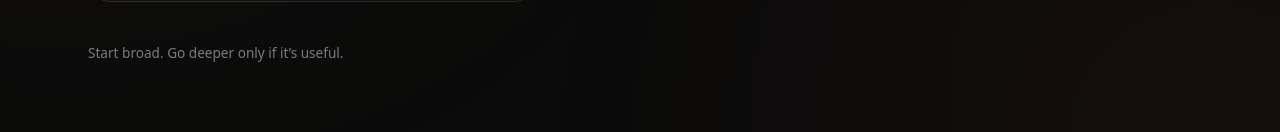
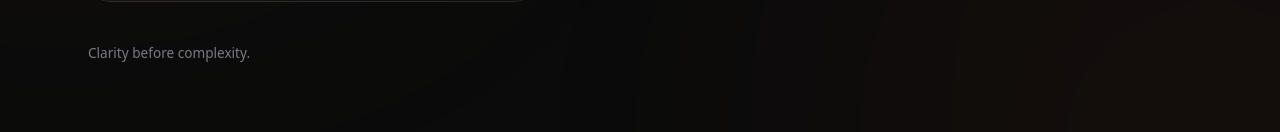
Before and after one commit to VertandErnie/vexnco-site, a Next.js app: page / in a window 1280 px wide. Shown: the part 595-727 px from the top of the page. Built offline with nearby package versions, Linux system fonts and the light colour scheme.

Commit message:
Update page.jsx

```diff
--- a/app/page.jsx
+++ b/app/page.jsx
@@ -75,7 +75,7 @@ export default function HomePage() {
 
         {/* Gentle guidance (not a panel) */}
         <p className="mt-10 max-w-xl text-[0.85rem] text-frost/60">
-          Start broad. Go deeper only if it’s useful.
+          Clarity before complexity.
         </p>
       </div>
     </section>
```
